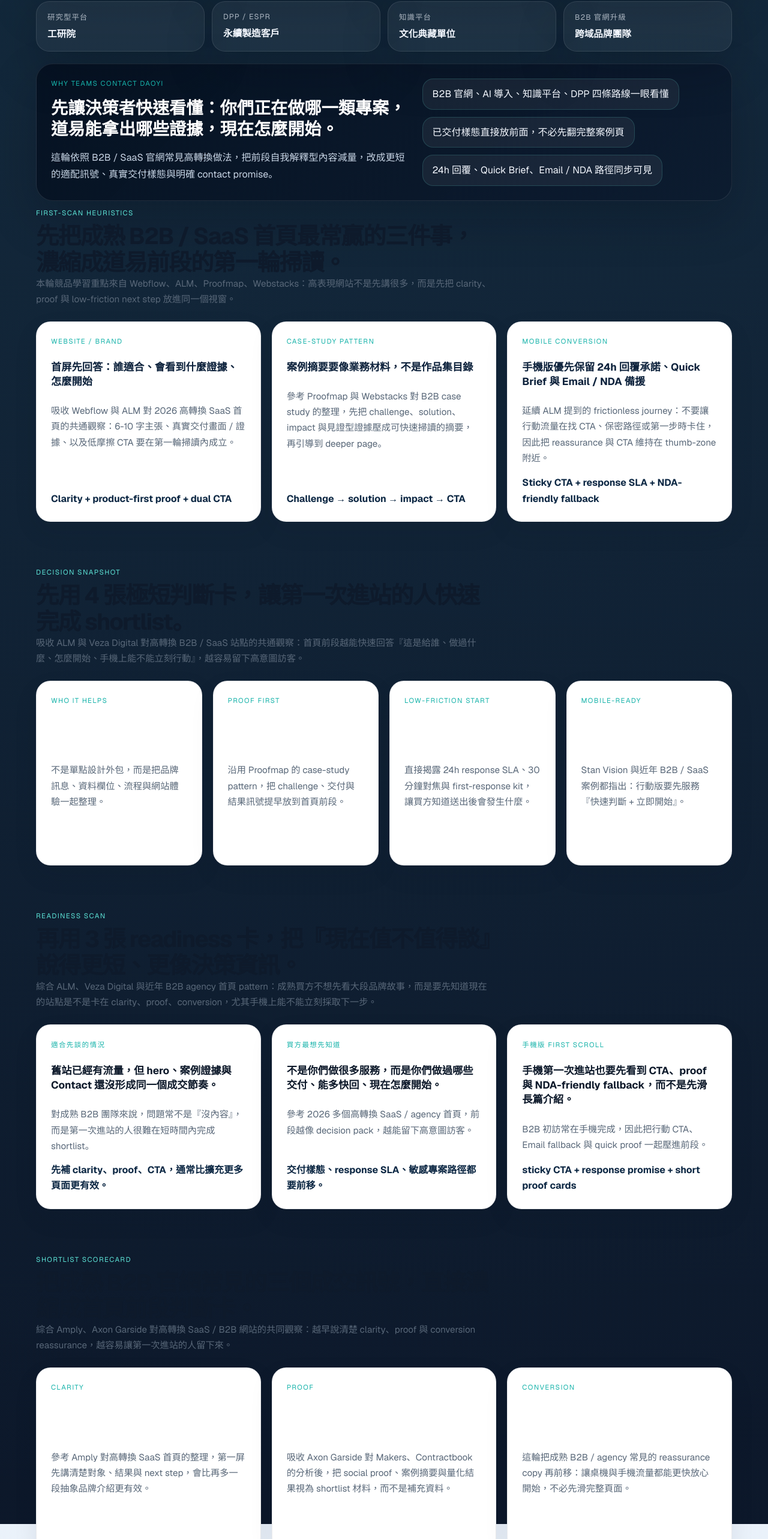
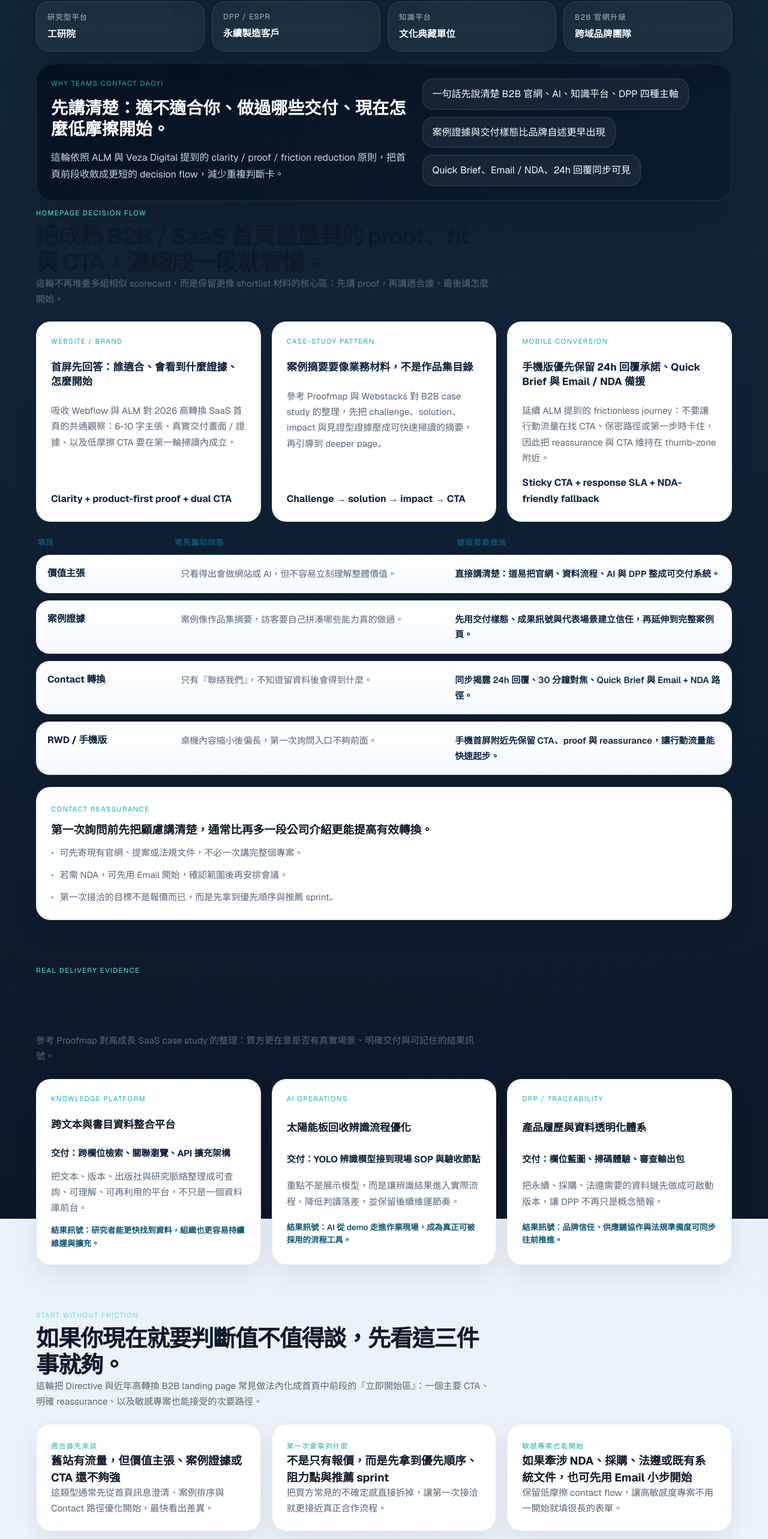
Before and after one commit to yangyen1977-wq/daoyi-website-2026, a Next.js app: page / in a window 1280 px wide. Shown: the part 4107-6673 px from the top of the page at 60% size. Built offline with nearby package versions, Linux system fonts and the light colour scheme.

Commit message:
refactor: tighten homepage decision flow

```diff
--- a/src/app/page.tsx
+++ b/src/app/page.tsx
@@ -220,22 +220,22 @@ export default function Home() {
           <div className="homepage-opening-band-inner">
             <div className="homepage-opening-band-copy">
               <span className="mini-label accent">Why teams contact DaoYi</span>
-              <h2>先讓決策者快速看懂：你們正在做哪一類專案，道易能拿出哪些證據，現在怎麼開始。</h2>
-              <p>這輪依照 B2B / SaaS 官網常見高轉換做法，把前段自我解釋型內容減量，改成更短的適配訊號、真實交付樣態與明確 contact promise。</p>
+              <h2>先講清楚：適不適合你、做過哪些交付、現在怎麼低摩擦開始。</h2>
+              <p>這輪依照 ALM 與 Veza Digital 提到的 clarity / proof / friction reduction 原則，把首頁前段收斂成更短的 decision flow，減少重複判斷卡。</p>
             </div>
             <div className="homepage-opening-band-pills" aria-label="首頁前段核心訊號">
-              <p className="homepage-conversion-pill">B2B 官網、AI 導入、知識平台、DPP 四條路線一眼看懂</p>
-              <p className="homepage-conversion-pill">已交付樣態直接放前面，不必先翻完整案例頁</p>
-              <p className="homepage-conversion-pill">24h 回覆、Quick Brief、Email / NDA 路徑同步可見</p>
+              <p className="homepage-conversion-pill">一句話先說清楚 B2B 官網、AI、知識平台、DPP 四種主軸</p>
+              <p className="homepage-conversion-pill">案例證據與交付樣態比品牌自述更早出現</p>
+              <p className="homepage-conversion-pill">Quick Brief、Email / NDA、24h 回覆同步可見</p>
             </div>
           </div>
         </div>
       </section>
 
       <Section
-        eyebrow="First-scan heuristics"
-        title="先把成熟 B2B / SaaS 首頁最常贏的三件事，濃縮成道易前段的第一輪掃讀。"
-        description="本輪競品學習重點來自 Webflow、ALM、Proofmap、Webstacks：高表現網站不是先講很多，而是先把 clarity、proof 與 low-friction next step 放進同一個視窗。"
+        eyebrow="Homepage decision flow"
+        title="把成熟 B2B / SaaS 首頁最重要的 proof、fit 與 CTA，濃縮成一段就看懂。"
+        description="這輪不再堆疊多組相似 scorecard，而是保留更像 shortlist 材料的核心區：先講 proof，再講適合誰，最後講怎麼開始。"
       >
         <div className="card-grid three-up homepage-first-scan-grid">
           {homepageFirstScanEvidence.map((item) => (
@@ -247,65 +247,8 @@ export default function Home() {
             </article>
           ))}
         </div>
-      </Section>
 
-      <Section
-        eyebrow="Decision snapshot"
-        title="先用 4 張極短判斷卡，讓第一次進站的人快速完成 shortlist。"
-        description="吸收 ALM 與 Veza Digital 對高轉換 B2B / SaaS 站點的共通觀察：首頁前段越能快速回答『這是給誰、做過什麼、怎麼開始、手機上能不能立刻行動』，越容易留下高意圖訪客。"
-      >
-        <div className="card-grid four-up homepage-decision-snapshot-grid">
-          {homepageDecisionSnapshot.map((item) => (
-            <article key={item.title} className="card homepage-decision-snapshot-card">
-              <span className="mini-label accent">{item.label}</span>
-              <h3>{item.title}</h3>
-              <p>{item.detail}</p>
-              <strong>{item.proof}</strong>
-            </article>
-          ))}
-        </div>
-      </Section>
-
-      <Section
-        eyebrow="Readiness scan"
-        title="再用 3 張 readiness 卡，把『現在值不值得談』說得更短、更像決策資訊。"
-        description="綜合 ALM、Veza Digital 與近年 B2B agency 首頁 pattern：成熟買方不想先看大段品牌故事，而是要先知道現在的站點是不是卡在 clarity、proof、conversion，尤其手機上能不能立刻採取下一步。"
-      >
-        <div className="card-grid three-up homepage-readiness-grid">
-          {homepageReadinessCards.map((item) => (
-            <article key={item.title} className="card homepage-readiness-card">
-              <span className="mini-label accent">{item.label}</span>
-              <h3>{item.title}</h3>
-              <p>{item.detail}</p>
-              <strong>{item.proof}</strong>
-            </article>
-          ))}
-        </div>
-      </Section>
-
-      <Section
-        eyebrow="Shortlist scorecard"
-        title="把成熟 B2B 官網常見的三個成交訊號，直接濃縮成首頁前段判斷卡。"
-        description="綜合 Amply、Axon Garside 對高轉換 SaaS / B2B 網站的共同觀察：越早說清楚 clarity、proof 與 conversion reassurance，越容易讓第一次進站的人留下來。"
-      >
-        <div className="card-grid three-up homepage-scorecard-grid">
-          {homepageShortlistScorecards.map((item) => (
-            <article key={item.title} className="card homepage-scorecard-card">
-              <span className="mini-label accent">{item.label}</span>
-              <h3>{item.title}</h3>
-              <p>{item.detail}</p>
-              <strong>{item.proof}</strong>
-            </article>
-          ))}
-        </div>
-      </Section>
-
-      <Section
-        eyebrow="What changed in mature B2B sites"
-        title="不是只把網站做漂亮，而是把買方第一次判斷所需的資訊排正確。"
-        description="這輪吸收 Axon Garside、Bop Design、Arounda 對 2025-2026 B2B / SaaS 官網的共通觀察：高表現網站會更早講清楚價值主張、案例證據、聯絡 reassurance 與 mobile-first CTA。"
-      >
-        <div className="homepage-before-after-table" aria-label="首頁優化前後差異">
+        <div className="homepage-before-after-table" aria-label="首頁優化前後差異" style={{ marginTop: 24 }}>
           <div className="homepage-before-after-header">
             <span>項目</span>
             <span>常見舊站狀態</span>
```
